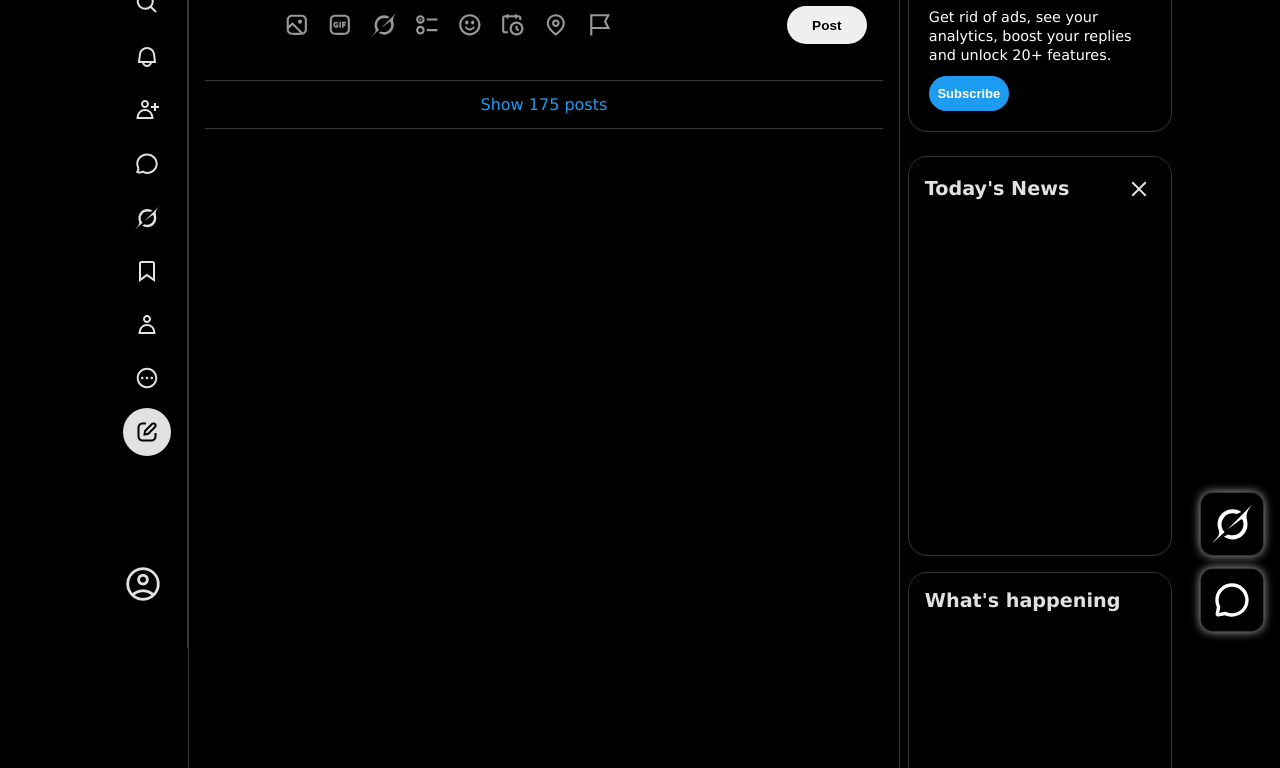
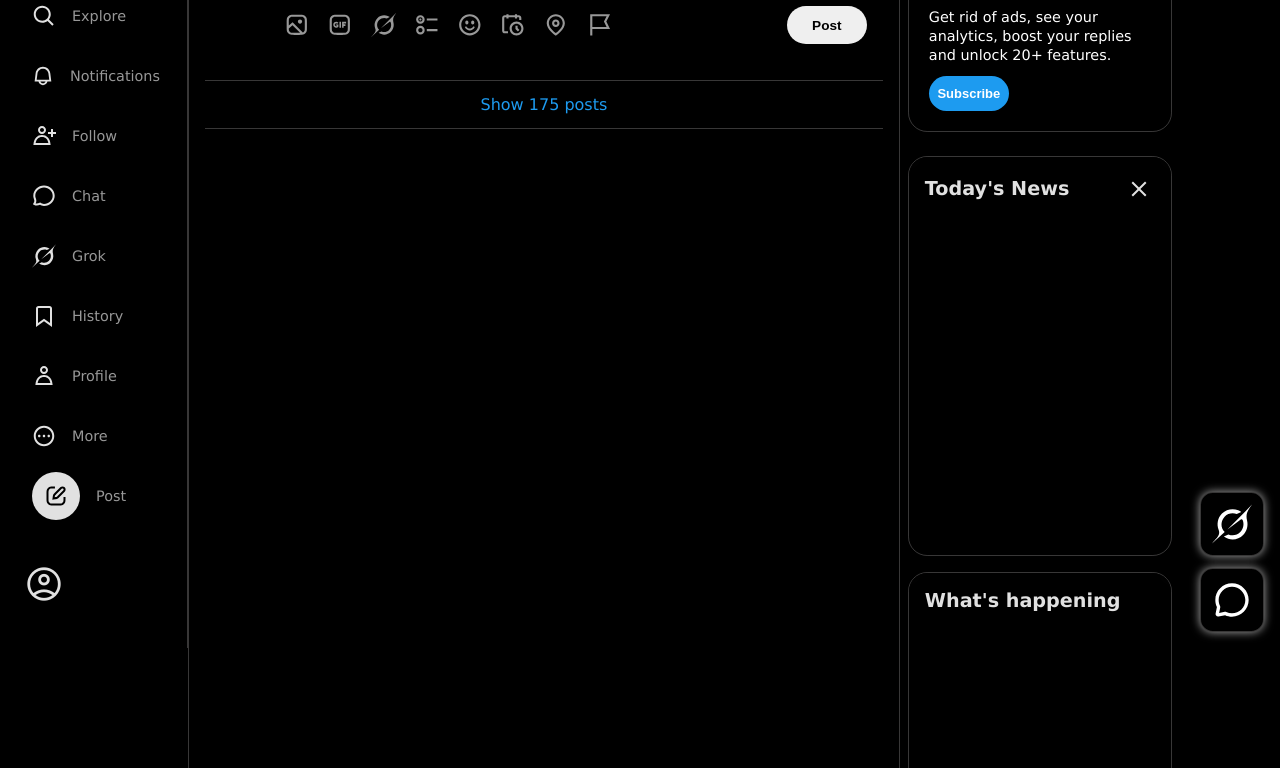
Before and after one commit to Medora140/Twitter-clone, a website: page index.html in a window 1280 px wide. Shown: the part 152-920 px from the top of the page. Drawn offline with nearby package versions, Linux system fonts and the light colour scheme; no server answers.

Commit message:
xl view responsive

```diff
--- a/scss/_responsive.scss
+++ b/scss/_responsive.scss
@@ -1,3 +1,53 @@
+@media screen and (min-width: 1260px) {
+
+    .sideBar {
+        margin-left: 1rem;
+        align-items: flex-start;
+        overflow-x: hidden;
+        gap: 2rem;
+
+        .icons {
+
+            &_icon {
+                width: 10rem;
+                justify-content: flex-start;
+                align-items: center;
+                gap: 1rem;
+                padding: 0 1rem;
+                margin: 0.2rem 0;
+                border-radius: 0%;
+
+                &::after {
+                    font-size: 0.9rem;
+                    color: $text-color;
+                }
+            }
+
+            $names: (
+                "Home",
+                "Explore",
+                "Notifications",
+                "Follow",
+                "Chat",
+                "Grok",
+                "History",
+                "Profile",
+                "More",
+                "Post"
+            );
+
+        @for $i from 1 through length($names) {
+
+            &_icon:nth-child(#{$i + 1})::after {
+                content: nth($names, $i);
+            }
+
+        }
+    }
+}
+}
+
+
 @media screen and (max-width:1355px) {
 
     .main {
```
Also changed, not shown: dist/css/home.css, 1 other file.
